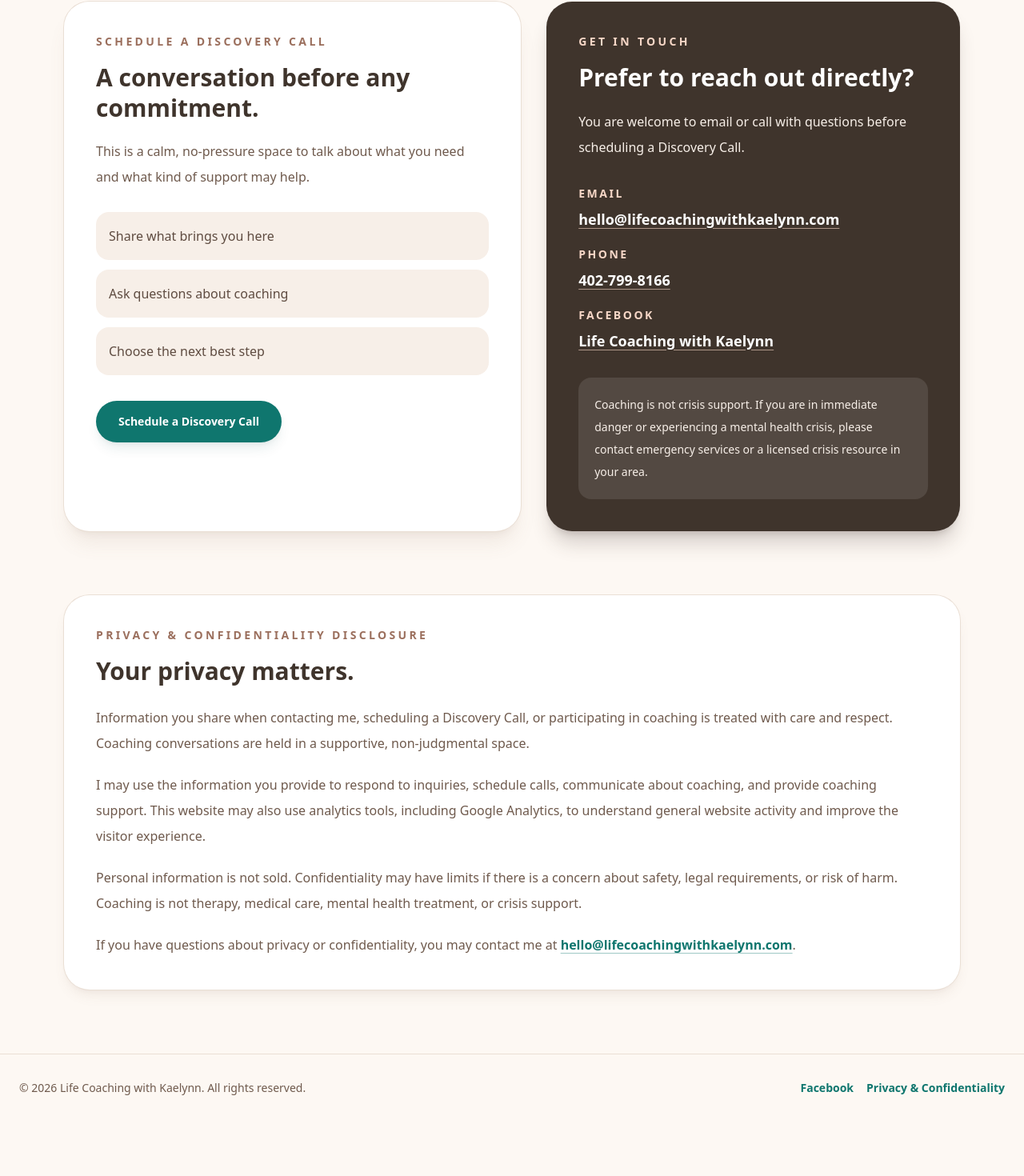
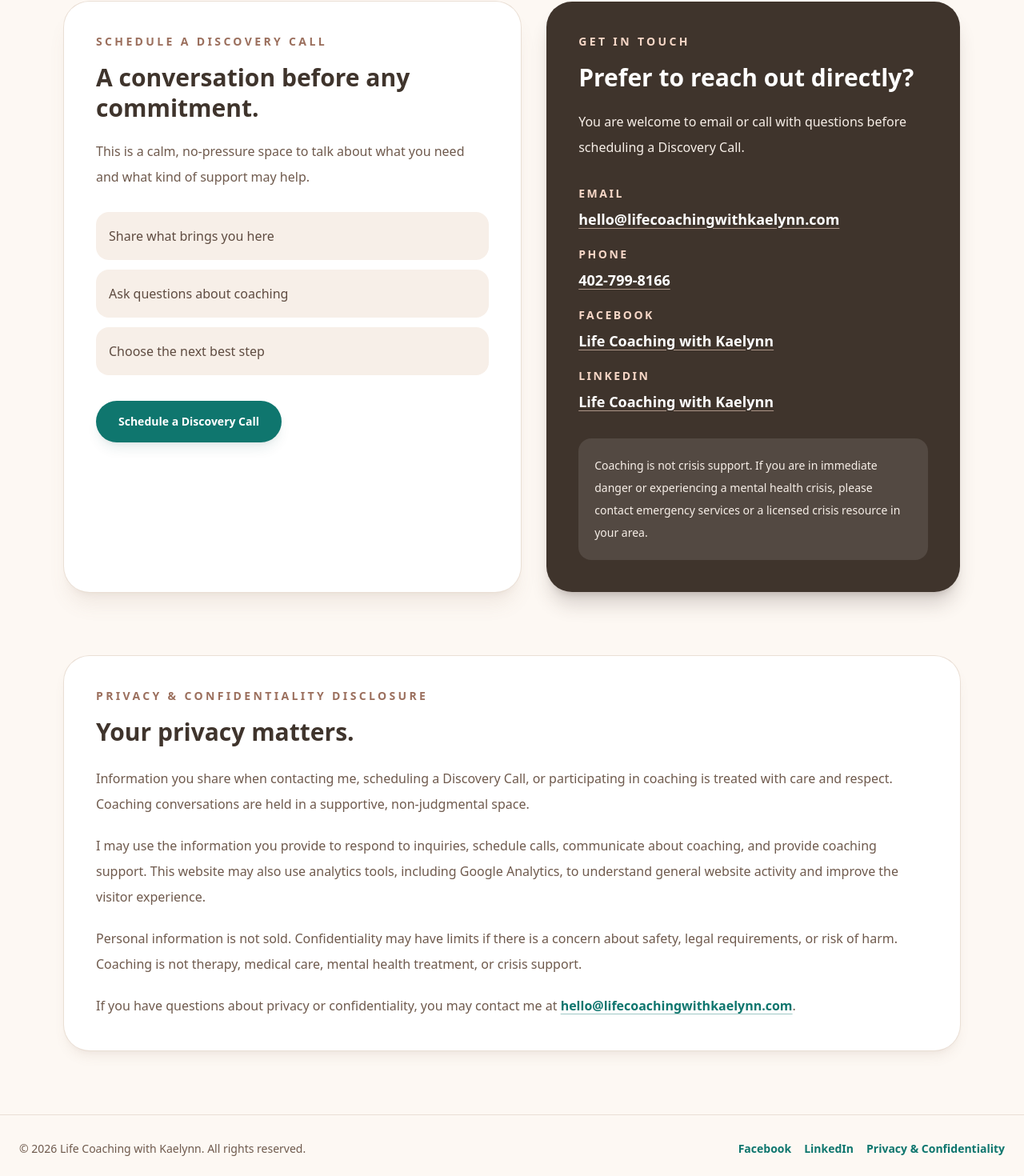
Before and after one commit to Kaelynn-Kinnison/life-coaching-with-kaelynn2, a Next.js app: page /contact in a window 1280 px wide. Shown: the part 439-1909 px from the top of the page at 80% size. Before the commit the page ends 1841 px from the top, so only its background shows below. Built offline with nearby package versions, Linux system fonts and the light colour scheme; a web font is replaced by a local one.

Commit message:
Add LinkedIn page link

```diff
--- a/app/contact/page.js
+++ b/app/contact/page.js
@@ -10,6 +10,7 @@ const email = "hello@lifecoachingwithkaelynn.com";
 const phone = "402-799-8166";
 const bookingLink = "https://calendar.app.google/YdUEyKBPG7xa4ox99";
 const facebookLink = "https://www.facebook.com/Lifecoachingwithkaelynn";
+const linkedinLink = "https://www.linkedin.com/in/lifecoachingwithkaelynn";
 
 const callSteps = [
   "Share what brings you here",
@@ -126,6 +127,20 @@ export default function Contact() {
                   Life Coaching with Kaelynn
                 </a>
               </div>
+
+              <div>
+                <p className="text-sm font-bold uppercase tracking-[0.18em] text-[#f7d7c7]">
+                  LinkedIn
+                </p>
+                <a
+                  href={linkedinLink}
+                  target="_blank"
+                  rel="noopener noreferrer"
+                  className="mt-2 inline-flex text-lg font-semibold underline decoration-[#f7d7c7]/60 underline-offset-4"
+                >
+                  Life Coaching with Kaelynn
+                </a>
+              </div>
             </div>
 
             <div className="mt-8 rounded-2xl bg-white/10 p-5 text-sm leading-7 text-[#f7efe8]">
--- a/app/layout.js
+++ b/app/layout.js
@@ -32,6 +32,7 @@ const navigation = [
 ];
 
 const facebookLink = "https://www.facebook.com/Lifecoachingwithkaelynn";
+const linkedinLink = "https://www.linkedin.com/in/lifecoachingwithkaelynn";
 
 export default function RootLayout({ children }) {
   return (
@@ -120,6 +121,14 @@ export default function RootLayout({ children }) {
               >
                 Facebook
               </a>
+              <a
+                href={linkedinLink}
+                target="_blank"
+                rel="noopener noreferrer"
+                className="font-semibold text-[#0f766e] underline-offset-4 transition hover:underline"
+              >
+                LinkedIn
+              </a>
               <Link
                 href="/contact#privacy-policy"
                 className="font-semibold text-[#0f766e] underline-offset-4 transition hover:underline"
```
